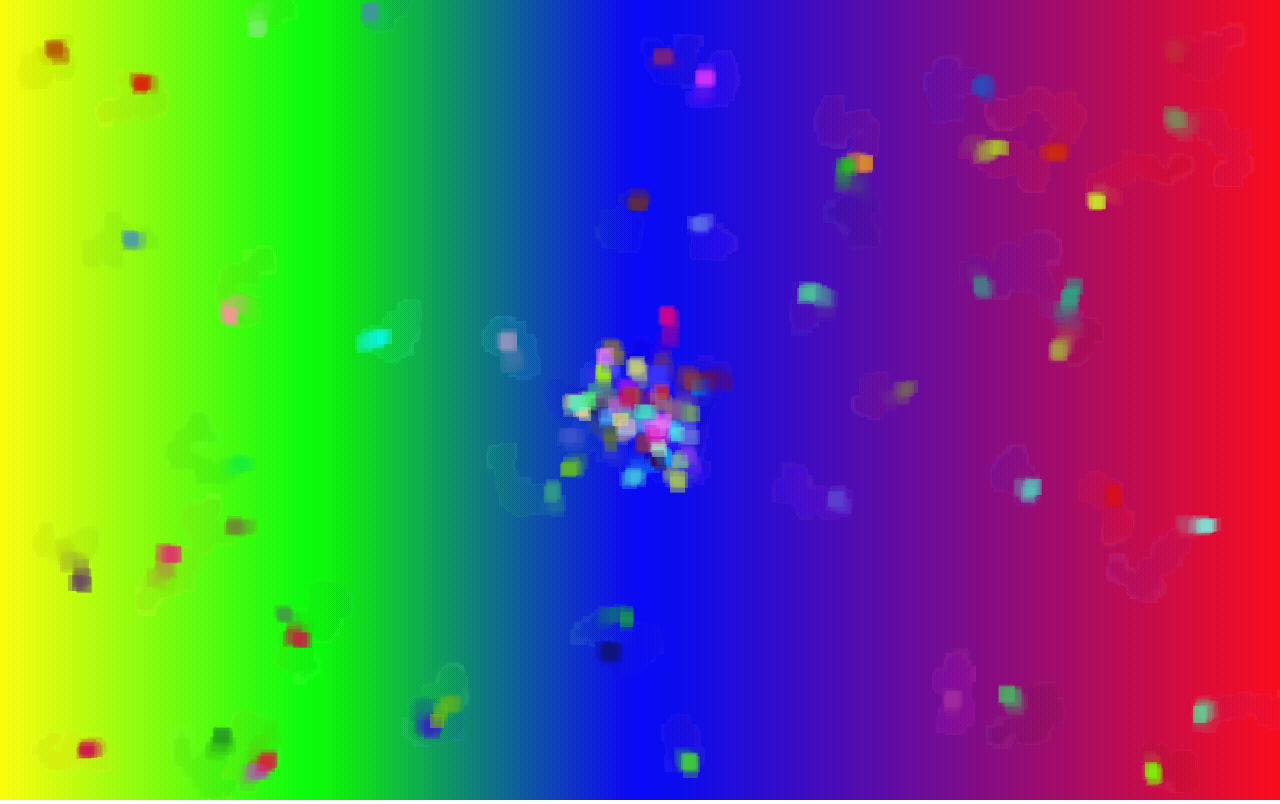
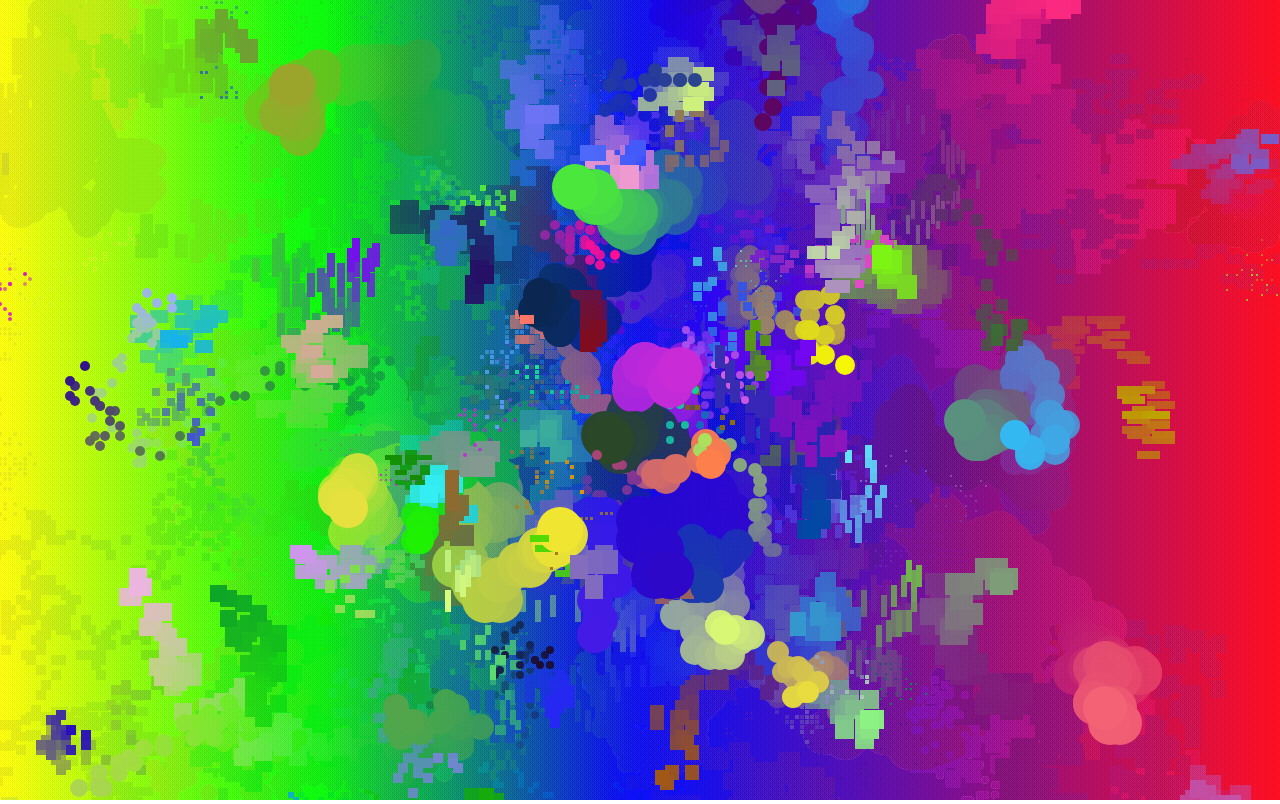
Before and after one commit to ghazie754/Random-walk, a website: page index.html in a window 1280 px wide. Drawn offline with Linux system fonts and the light colour scheme; some packages are replaced by stand-ins of ours; a script that the page names is missing.

Commit message:
random shapes walking randomly

```diff
--- a/script.js
+++ b/script.js
@@ -4,42 +4,96 @@ canvas.height = innerHeight;
 canvas.width = innerWidth;
 const ParticlesArray = [];
 
-function ddddd() {
-
+function LinearGradient() {
     gradient = ctx.createLinearGradient(0, 0, innerWidth, 0);
-    gradient.addColorStop(0, "hsla(60, 100%, 50%,0.05)");
-    gradient.addColorStop(0.25, "hsla(120 , 100%, 50%,0.05)");
-    gradient.addColorStop(0.5, "hsla(240, 100%, 50%,0.05)");
-    gradient.addColorStop(1, "hsla( 352, 100%, 50%,0.05)");
+    gradient.addColorStop(0, "hsla(60, 100%, 50%,0.03)");
+    gradient.addColorStop(0.25, "hsla(120 , 100%, 50%,0.03)");
+    gradient.addColorStop(0.5, "hsla(240, 100%, 50%,0.03)");
+    gradient.addColorStop(1, "hsla( 352, 100%, 50%,0.03)");
     ctx.fillStyle = gradient;
     ctx.fillRect(0, 0, innerWidth, innerHeight);
 };
-const numberofParticles = 100;
-class Particles {
+const numberofParticles = 20;
+class Reactangle {
     innerHeight;
     innerWidth;
     constructor(x, y) {
         this.x = x;
         this.y = y;
-        this.width = Math.round(Math.random() * 5) + 12;
-        this.height = Math.round(Math.random() * 5) + 12;
-        this.seedx = 1;
-        this.seedy = 1;
+        this.width = Math.round(Math.random() * 21) + 4;
+        this.height = Math.round(Math.random() * 21) + 4;
+        this.seed = 5;
         this.r = Math.round(Math.random() * 255);
         this.g = Math.round(Math.random() * 255);
         this.b = Math.round(Math.random() * 255);
     }
     update() {
-        this.x += Math.round(Math.random() * 5) * this.seedx;
-        this.y += Math.round(Math.random() * 5) * this.seedy;
-        this.x -= Math.round(Math.random() * 5) * this.seedx;
-        this.y -= Math.round(Math.random() * 5) * this.seedy;
+        this.x += Math.round(Math.random() * 5) * this.seed;
+        this.y += Math.round(Math.random() * 5) * this.seed;
+        this.x -= Math.round(Math.random() * 5) * this.seed;
+        this.y -= Math.round(Math.random() * 5) * this.seed;
     }
 
     draw() {
         ctx.beginPath();
-        ctx.fillStyle = "rgba(" + this.r + "," + this.g + "," + this.b + ", " + Math.random() / 2 + " )";
+        ctx.fillStyle = "rgba(" + this.r + "," + this.g + "," + this.b + ", 1 )";
         ctx.fillRect(this.x, this.y, this.width, this.height);
+        ctx.closePath();
+        ctx.fill()
+    }
+
+}
+class Square {
+    innerHeight;
+    innerWidth;
+    constructor(x, y) {
+        this.x = x;
+        this.y = y;
+        this.size = Math.round(Math.random() * 20);
+        this.seed = 5;
+        this.r = Math.round(Math.random() * 255);
+        this.g = Math.round(Math.random() * 255);
+        this.b = Math.round(Math.random() * 255);
+    }
+    update() {
+        this.x += Math.round(Math.random() * 5) * this.seed;
+        this.y += Math.round(Math.random() * 5) * this.seed;
+        this.x -= Math.round(Math.random() * 5) * this.seed;
+        this.y -= Math.round(Math.random() * 5) * this.seed;
+    }
+
+    draw() {
+        ctx.beginPath();
+        ctx.fillStyle = "rgba(" + this.r + "," + this.g + "," + this.b + ", 1 )";
+        ctx.fillRect(this.x, this.y, this.size, this.size);
+        ctx.closePath();
+        ctx.fill()
+    }
+
+}
+class Circle {
+    innerHeight;
+    innerWidth;
+    constructor(x, y) {
+        this.x = x;
+        this.y = y;
+        this.size = Math.round(Math.random() * 25);
+        this.seed = 5;
+        this.r = Math.round(Math.random() * 255);
+        this.g = Math.round(Math.random() * 255);
+        this.b = Math.round(Math.random() * 255);
+    }
+    update() {
+        this.x += Math.round(Math.random() * 5) * this.seed;
+        this.y += Math.round(Math.random() * 5) * this.seed;
+        this.x -= Math.round(Math.random() * 5) * this.seed;
+        this.y -= Math.round(Math.random() * 5) * this.seed;
+    }
+
+    draw() {
+        ctx.beginPath();
+        ctx.fillStyle = "rgba(" + this.r + "," + this.g + "," + this.b + ", 1 )";
+        ctx.arc(this.x, this.y, this.size, 0, 2 * Math.PI);
         ctx.closePath();
         ctx.fill()
     }
@@ -47,21 +101,19 @@ class Particles {
 }
 
 function init() {
-    for (let i = 0; i < numberofParticles / 2; i++) {
+    for (let i = 0; i < numberofParticles; i++) {
         var x = Math.round(Math.random() * canvas.width);
         var y = Math.round(Math.random() * canvas.height);
-        ParticlesArray.push(new Particles(x, y));
-    }
-    for (let i = 1; i < numberofParticles / 2; i++) {
+        ParticlesArray.push(new Reactangle(x, y), new Square(x, y), new Circle(x, y));
         var x = canvas.width / 2;
         var y = canvas.height / 2;
-        ParticlesArray.push(new Particles(x, y));
+        ParticlesArray.push(new Reactangle(x, y), new Square(x, y), new Circle(x, y));
     }
 }
 init()
 
 function animate() {
-    setInterval(ddddd(), 3000)
+    LinearGradientTime = setInterval(LinearGradient(), 5000);
     for (let i = 0; i < ParticlesArray.length; i++) {
         ParticlesArray[i].update();
         ParticlesArray[i].draw();
@@ -72,5 +124,9 @@ animate();
 window.addEventListener("resize", function() {
     canvas.height = innerHeight;
     canvas.width = innerWidth;
-    animate();
 })
+window.addEventListener("click", function() {
+    canvas.height = innerHeight;
+    canvas.width = innerWidth;
+
+})
```
Also changed, not shown: index.html (+5 -6 lines).
